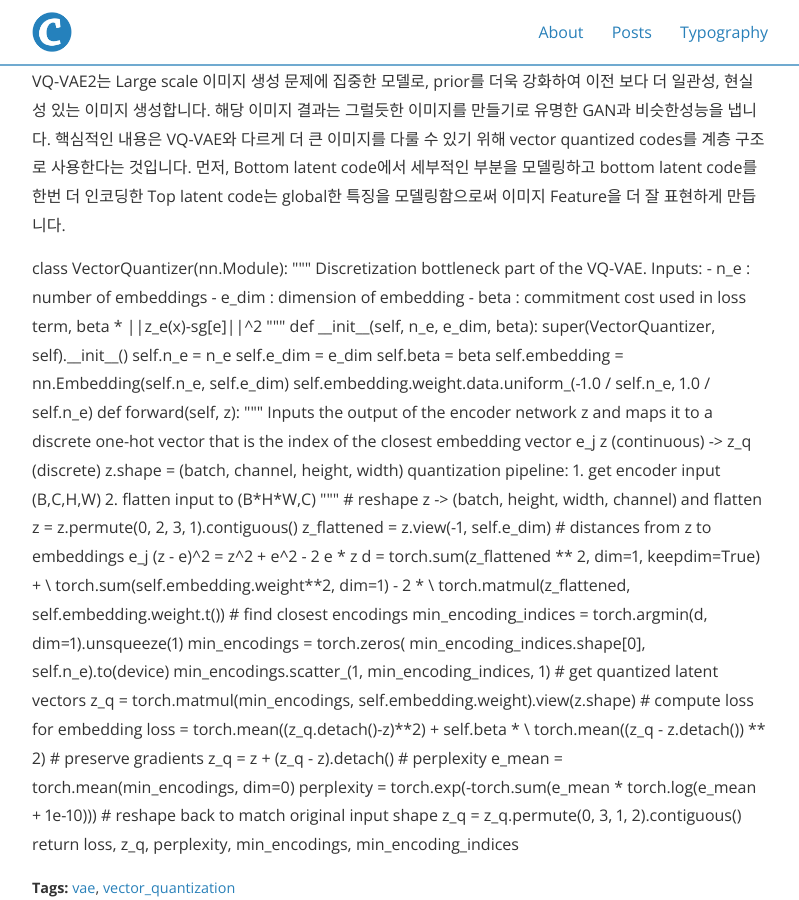
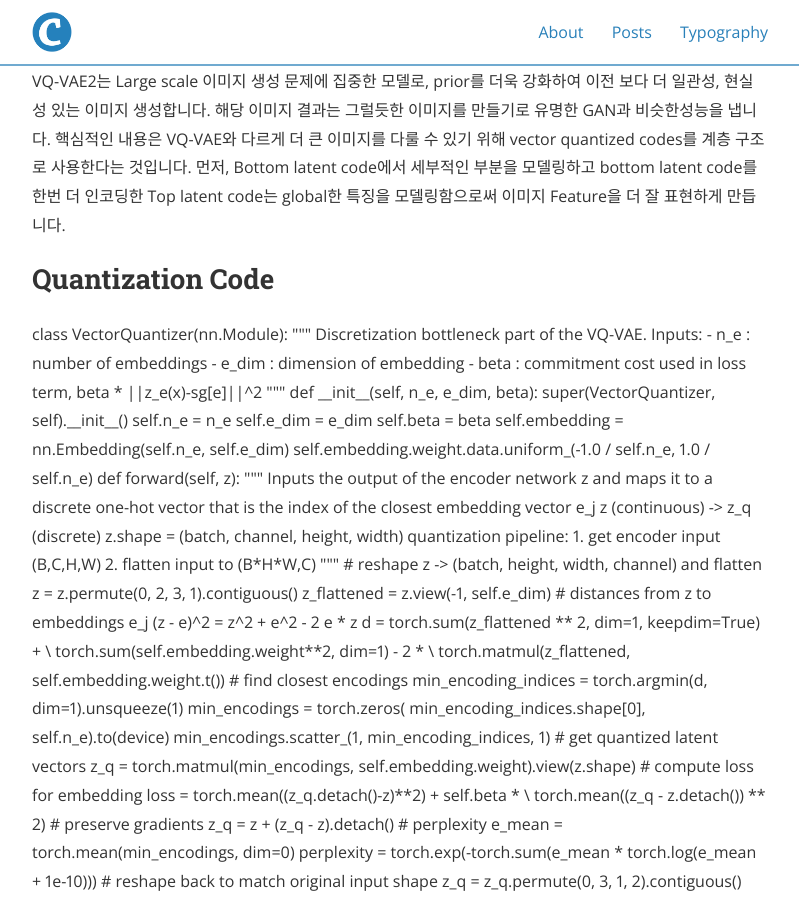
Before and after one commit to deep-generative-models-AIM5036/deep-generative-models-AIM5036.github.io, a Jekyll site: the page built from _posts/2022-11-06-VQVAE.md, in a window 1280 px wide and 900 px high, scrolled down 9963 px. Shown: the whole window, without its empty margins (240-1039 px from the left). Built offline with Jekyll 4.4.1, drawn with Linux system fonts in a browser that asks for light colours; nearby versions of some CDN libraries; formulas are drawn with MathJax 3; grey boxes are pictures that could not be loaded.

Commit message:
Update 2022-11-06-VQVAE.md
Signed-off-by: 2mbrother <51839832+2mbrother@users.noreply.github.com>

```diff
--- a/_posts/2022-11-06-VQVAE.md
+++ b/_posts/2022-11-06-VQVAE.md
@@ -196,7 +196,12 @@ Image Experiment때 보았지만, 음성에서는 탁월한 성능을 내지만
 VQ-VAE2는 Large scale 이미지 생성 문제에 집중한 모델로,  prior를 더욱 강화하여 이전 보다 더 일관성, 현실성 있는 이미지 생성합니다. 해당 이미지 결과는 그럴듯한 이미지를 만들기로 유명한 GAN과 비슷한성능을 냅니다. 핵심적인 내용은 VQ-VAE와 다르게 더 큰 이미지를 다룰 수 있기 위해 vector quantized codes를 계층 구조로 사용한다는 것입니다. 먼저, Bottom latent code에서 세부적인 부분을 모델링하고  bottom latent code를 한번 더 인코딩한 Top latent code는 global한 특징을 모델링함으로써 이미지 Feature을 더 잘 표현하게 만듭니다.
 
 
+
+## Quantization Code
   <div>
+
+
+
   class VectorQuantizer(nn.Module):
     """
     Discretization bottleneck part of the VQ-VAE.
```
